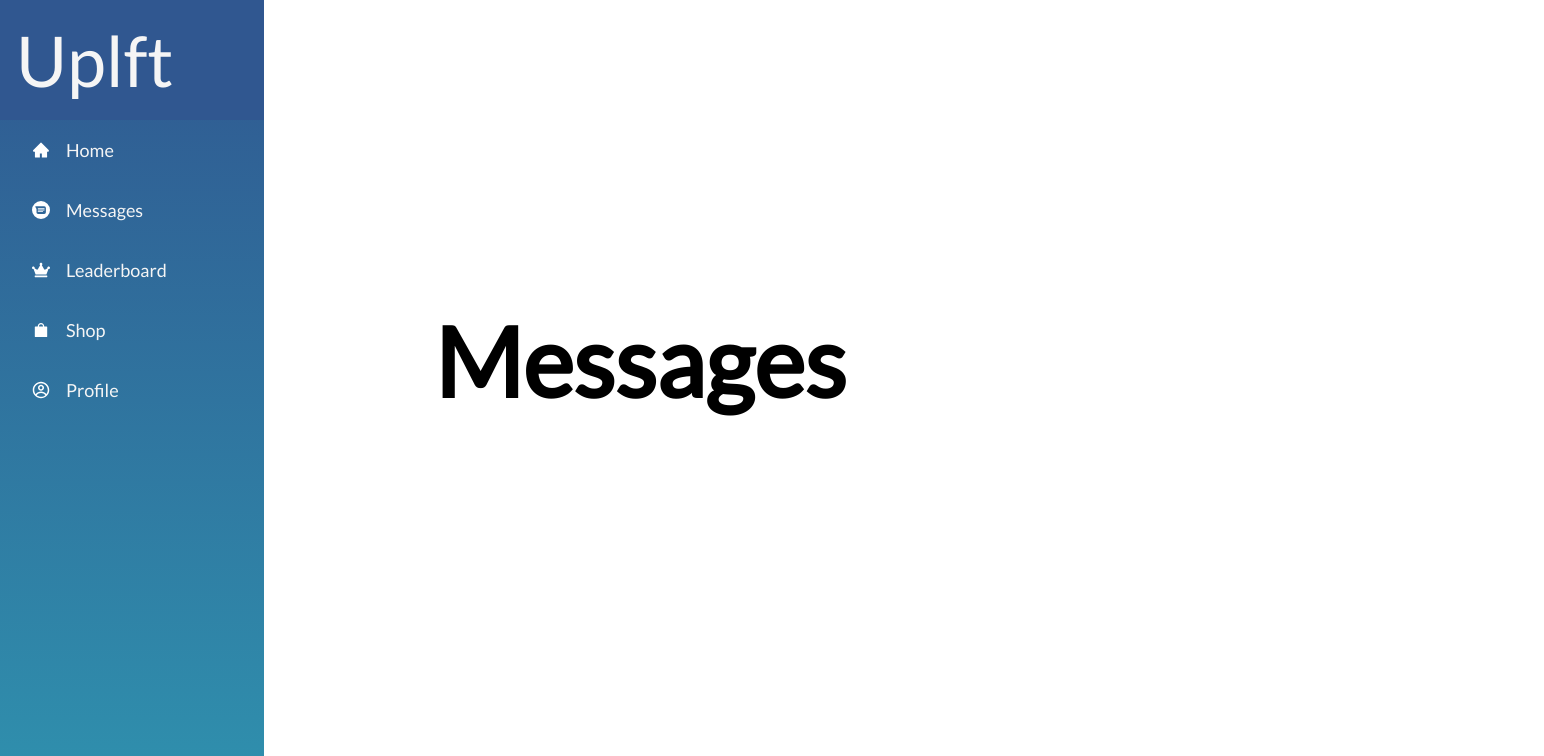
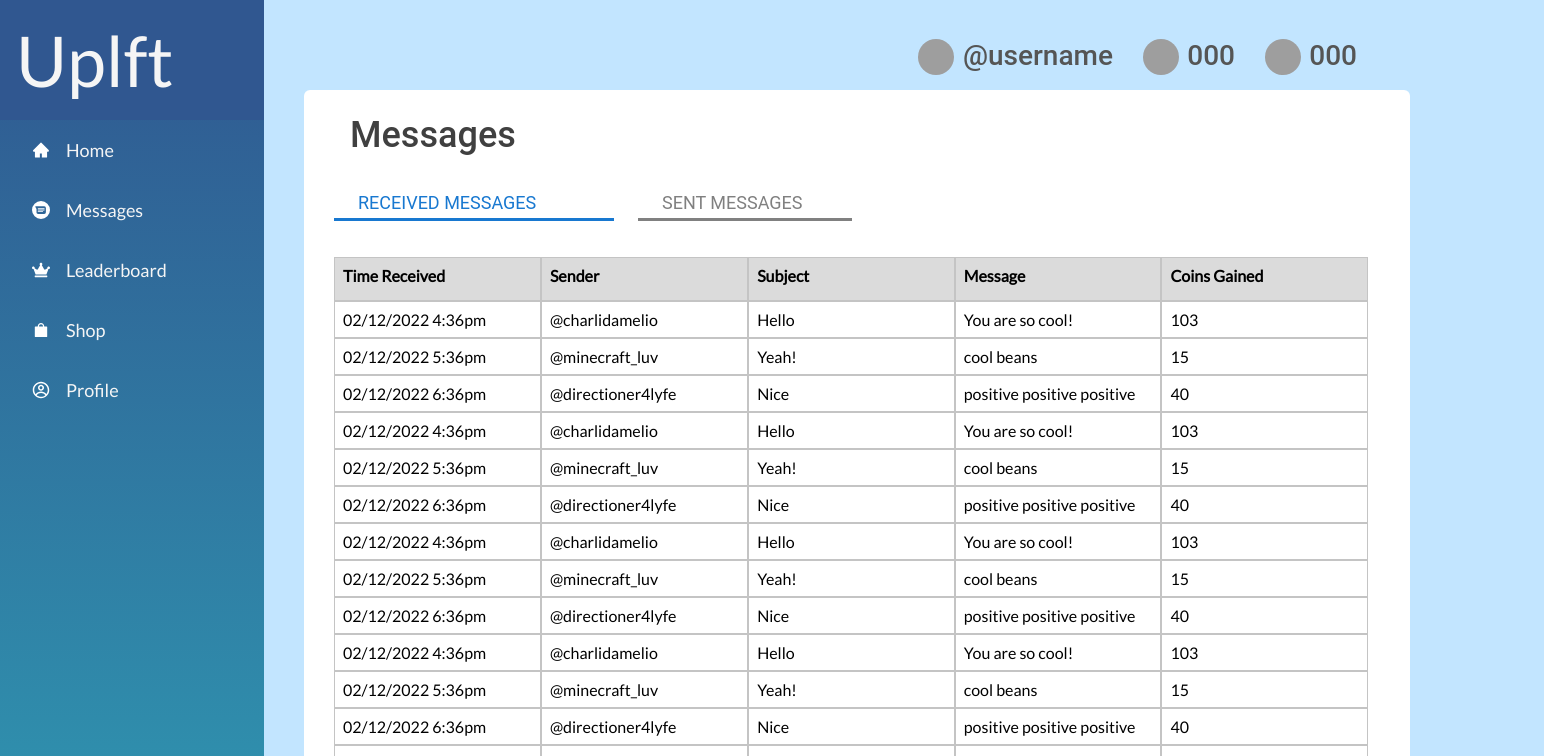
Before and after one commit to RAIK284/frontend-code-javadoc-juveniles, a React (Create React App) app: page /messages in a window 1280 px wide. Shown: the top 756 px of the page, 1544 px wide, since content can reach past the window. Built offline with nearby package versions, Linux system fonts and the light colour scheme; grey boxes are pictures that could not be loaded.

Commit message:
added things to messages page

```diff
--- a/src/pages/Leaderboard.js
+++ b/src/pages/Leaderboard.js
@@ -6,7 +6,7 @@ import { PageContents, RootWrapperLeaderboard, WelcomeText, Trophies, YourTrophi
     SubjectBox_0001, MessageBox_0001, MessageText_0001, SubjectText_0001, CoinBox, CoinAmount,
     CoinIcon, CoinIcon_0001, CoinBgImage, CoinNumber, Background, WhiteBackground, ContentBody, Messages, RecentMessages,
     StatBar, ProfilePic, ProfileImage, ProfileImage_0001, ProfileImage_0002, Username, Xp, XpImage, XpImage_0001,
-    XpBigImage, Coins, CoinImage, CoinImage_0001, CoinBgImage_0001, CoinAmount_0001, LeaderboardHeader, LeaderboardTabs,
+    XpBigImage, Coins, CoinImage, CoinImage_0001, CoinBgImage_0001, CoinAmount_0001, MainHeader, LeaderboardTabs,
     CoinsEarnedTab, Underline, Underline_0001, AllTimeCoinsEarned, AllTimeXpUsed, XpUsedTab, _000 } from './PageElements';
 
 import "../App.css";
@@ -32,9 +32,9 @@ function Leaderboard() {
         </div>
       </div>
   <ContentBody>
-      <LeaderboardHeader>
+      <MainHeader>
         Leaderboard
-      </LeaderboardHeader>
+      </MainHeader>
       <LeaderboardTabs>
         <CoinsEarnedTab>
           <Underline/>
@@ -67,64 +67,6 @@ function Leaderboard() {
                       )
                     })}
               </table_leaderboard>
-    {/* <Table>
-        <RecentMessages>
-          Recent Messages
-        </RecentMessages>
-      <MessagesTable>
-          <TableHeader>
-            <SenderBox/>
-          <TimeBox/>
-          <SenderText>
-              Sender
-            </SenderText>
-          <TimeText>
-              Time Received
-            </TimeText>
-          <SubjectBox/>
-          <MessageBox/>
-          <SubjectText>
-              Subject
-            </SubjectText>
-          <MessageText>
-              Message
-            </MessageText>
-          <CoinsGainedBox/>
-          <CoinsGainedText>
-              Coins Gained
-            </CoinsGainedText>
-          </TableHeader>
-        <MessageRow>
-            <SenderBox_0001/>
-          <TimeBox_0001/>
-          <SenderText_0001>
-              @kevinhart56
-            </SenderText_0001>
-          <TimeText_0001>
-              02/12/2022 4:36pm
-            </TimeText_0001>
-          <SubjectBox_0001/>
-          <MessageBox_0001/>
-          <MessageText_0001>
-              Have a great day man, you are the best! 😊 💯
-            </MessageText_0001>
-          <SubjectText_0001>
-              I love you bro!
-            </SubjectText_0001>
-          <CoinBox/>
-          <CoinAmount>
-              <CoinIcon>
-                <CoinIcon_0001>
-                  <CoinBgImage src="grida://assets-reservation/images/270:511" alt="image of CoinBgImage"/>
-                </CoinIcon_0001>
-              </CoinIcon>
-            <CoinNumber>
-                103
-              </CoinNumber>
-            </CoinAmount>
-          </MessageRow>
-        </MessagesTable>
-      </Table> */}
     </ContentBody>
   <StatBar>
       <ProfilePic>
--- a/src/pages/Messages.js
+++ b/src/pages/Messages.js
@@ -1,10 +1,115 @@
 import React from 'react';
+
+
+import { PageContents, RootWrapperLeaderboard, WelcomeText, Trophies, YourTrophies, TrophyBox, MessagesTable, TableHeader,
+  SenderBox, TimeBox, SenderText, TimeText, SubjectBox, MessageBox, SubjectText, MessageText,
+  CoinsGainedBox, CoinsGainedText, MessageRow, SenderBox_0001, TimeBox_0001, SenderText_0001, TimeText_0001,
+  SubjectBox_0001, MessageBox_0001, MessageText_0001, SubjectText_0001, CoinBox, CoinAmount,
+  CoinIcon, CoinIcon_0001, CoinBgImage, CoinNumber, Background, WhiteBackground, ContentBody, RecentMessages,
+  StatBar, ProfilePic, ProfileImage, ProfileImage_0001, ProfileImage_0002, Username, Xp, XpImage, XpImage_0001,
+  XpBigImage, Coins, CoinImage, CoinImage_0001, CoinBgImage_0001, CoinAmount_0001, MainHeader, LeaderboardTabs,
+  CoinsEarnedTab, Underline, Underline_0001, AllTimeCoinsEarned, AllTimeXpUsed, XpUsedTab, _000 } from './PageElements';
+
+
+const data = [
+  { time: "02/12/2022 4:36pm", sender: "@charlidamelio", subject: "Hello", message: "You are so cool!", coins: 103 },
+  { time: "02/12/2022 5:36pm", sender: "@minecraft_luv", subject: "Yeah!", message: "cool beans", coins: 15 },
+  { time: "02/12/2022 6:36pm", sender: "@directioner4lyfe", subject: "Nice", message: "positive positive positive", coins: 40 },
+  { time: "02/12/2022 4:36pm", sender: "@charlidamelio", subject: "Hello", message: "You are so cool!", coins: 103 },
+  { time: "02/12/2022 5:36pm", sender: "@minecraft_luv", subject: "Yeah!", message: "cool beans", coins: 15 },
+  { time: "02/12/2022 6:36pm", sender: "@directioner4lyfe", subject: "Nice", message: "positive positive positive", coins: 40 },
+  { time: "02/12/2022 4:36pm", sender: "@charlidamelio", subject: "Hello", message: "You are so cool!", coins: 103 },
+  { time: "02/12/2022 5:36pm", sender: "@minecraft_luv", subject: "Yeah!", message: "cool beans", coins: 15 },
+  { time: "02/12/2022 6:36pm", sender: "@directioner4lyfe", subject: "Nice", message: "positive positive positive", coins: 40 },
+  { time: "02/12/2022 4:36pm", sender: "@charlidamelio", subject: "Hello", message: "You are so cool!", coins: 103 },
+  { time: "02/12/2022 5:36pm", sender: "@minecraft_luv", subject: "Yeah!", message: "cool beans", coins: 15 },
+  { time: "02/12/2022 6:36pm", sender: "@directioner4lyfe", subject: "Nice", message: "positive positive positive", coins: 40 },
+  { time: "02/12/2022 4:36pm", sender: "@charlidamelio", subject: "Hello", message: "You are so cool!", coins: 103 },
+  { time: "02/12/2022 5:36pm", sender: "@minecraft_luv", subject: "Yeah!", message: "cool beans", coins: 15 },
+  { time: "02/12/2022 6:36pm", sender: "@directioner4lyfe", subject: "Nice", message: "positive positive positive", coins: 40 },
+]
 
 function Messages() {
   return (
-    <div className= 'messages'>
-        <h1> Messages </h1>
-    </div>
+    <PageContents>
+      <div className='bluebackground'>
+        <div className='whitebackground'>
+        </div>
+      </div>
+  <ContentBody>
+      <MainHeader>
+        Messages
+      </MainHeader>
+      <LeaderboardTabs>
+        <CoinsEarnedTab>
+          <Underline/>
+        <AllTimeCoinsEarned>
+            RECEIVED MESSAGES
+          </AllTimeCoinsEarned>
+        </CoinsEarnedTab>
+      <XpUsedTab>
+          <Underline_0001 xmlns="http://www.w3.org/2000/svg">
+            <path fill="rgb(128, 128, 128)" d="M 0 0 L 169 0 L 169 3 L 0 3 L 0 0 Z"/>
+          </Underline_0001>
+        <AllTimeXpUsed>
+            SENT MESSAGES
+          </AllTimeXpUsed>
+        </XpUsedTab>
+      </LeaderboardTabs>
+      <allmessages_table>
+                  <tr>
+                    <th>Time Received</th>
+                    <th>Sender</th>
+                    <th>Subject</th>
+                    <th>Message</th>
+                    <th>Coins Gained</th>
+                  </tr>
+                  {data.map((val, key) => {
+                    return (
+                      <tr key={key}>
+                        <td>{val.time}</td>
+                        <td>{val.sender}</td>
+                        <td>{val.subject}</td>
+                        <td>{val.message}</td>
+                        <td>{val.coins}</td>
+                      </tr>
+                    )
+                  })}
+              </allmessages_table>
+    </ContentBody>
+  <StatBar>
+      <ProfilePic>
+        <ProfileImage>
+          <ProfileImage_0001>
+            <ProfileImage_0002 src="https://www.biography.com/.image/t_share/MTgwOTI0NDYwNjQ2Mjc4MjMy/gettyimages-1061959920.jpg" alt="image of ProfileImage"/>
+          </ProfileImage_0001>
+        </ProfileImage>
+      <Username>
+          @username
+        </Username>
+      </ProfilePic>
+    <Xp>
+        <XpImage>
+          <XpImage_0001>
+            <XpBigImage src="https://image.shutterstock.com/image-vector/vector-icon-gold-achievement-xp-260nw-1151064896.jpg" alt="image of XpBigImage"/>
+          </XpImage_0001>
+        </XpImage>
+      <_000>
+          000
+        </_000>
+      </Xp>
+    <Coins>
+        <CoinImage>
+          <CoinImage_0001>
+            <CoinBgImage_0001 src="https://image.shutterstock.com/image-vector/vector-money-icon-gold-coin-260nw-1138554755.jpg" alt="image of CoinBgImage"/>
+          </CoinImage_0001>
+        </CoinImage>
+      <CoinAmount_0001>
+          000
+        </CoinAmount_0001>
+      </Coins>
+    </StatBar>
+  </PageContents>
   );
 }
 
--- a/src/pages/PageElements.js
+++ b/src/pages/PageElements.js
@@ -1,9 +1,9 @@
 import styled from "@emotion/styled";
 
 export const PageContents = styled.div`
-	left: 263px;
 	position: relative;
-    width: 100px;
+    left: 264px;
+    width: 100vw;
 	height: 1024px;
     background-color: rgba(194, 229, 255, 1); `;
 
@@ -598,7 +598,7 @@ export const GreyTrophyBox = styled.div`
 `;
 
 
-export const LeaderboardHeader = styled.span`
+export const MainHeader = styled.span`
 	color: rgb(64, 64, 64);
 	text-overflow: ellipsis;
 	font-size: 36px;
```
Also changed, not shown: src/App.css (+12 -0 lines).
